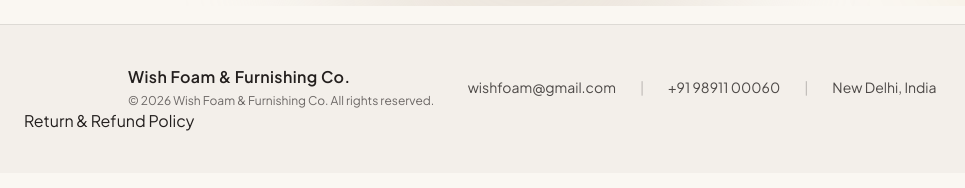
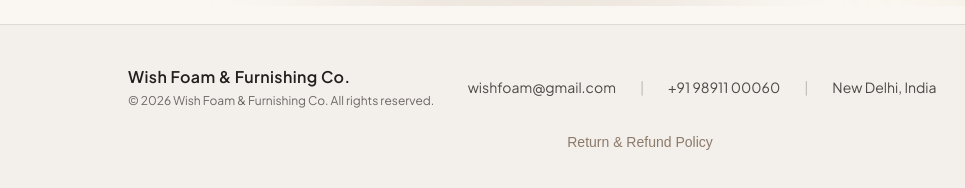
Before and after one commit to wishfoamwebsite/index.html, a plain HTML site: page index.html in a window 1280 px wide. Shown: the part 794-982 px from the top of the page, 0-965 px from the left. Drawn offline with nearby package versions, Linux system fonts and the light colour scheme.

Commit message:
Update index.html

```diff
--- a/index.html
+++ b/index.html
@@ -242,7 +242,11 @@
 
 
   </div>
-        <a href="return-policy.html">Return & Refund Policy</a>
+    <div style="text-align: center; margin: 20px 0;">
+  <a href="return-policy.html" style="color: #8C7A6B; text-decoration: none; font-family: sans-serif; font-size: 14px;">
+    Return & Refund Policy
+  </a>
+</div>
 </footer>
 
 </body>
```
